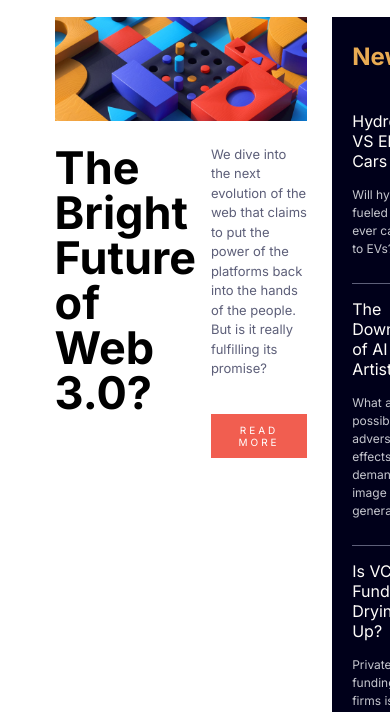
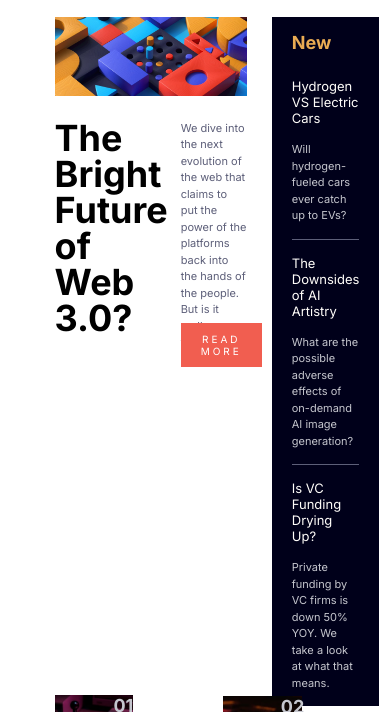
Before and after one commit to AydanKara/news-homepage-main, a plain HTML site: page index.html in a window 390 px wide. Shown: the part 67-779 px from the top of the page. Drawn offline with nearby package versions, Linux system fonts and the light colour scheme.

Commit message:
responsive

```diff
--- a/css/style.css
+++ b/css/style.css
@@ -19,6 +19,8 @@
   font-size: 10px;
   text-transform: uppercase;
   letter-spacing: 3px;
+  bottom: 0;
+  position: absolute;
 }
 .btn:hover {
   color: white;
@@ -84,6 +86,7 @@ header .navbar a:hover {
   color: hsl(236, 13%, 42%);
   line-height: 1.5;
   width: 50%;
+  position: relative;
 }
 .home .home-wrapper .home-wrapper-item:nth-child(2) {
   background-color: hsl(240, 100%, 5%);
@@ -178,3 +181,46 @@ header .navbar a:hover {
   color: #0a58ca;
 }
 /* ! footer end */
+
+/* responsive start */
+@media (max-width: 1380px) {
+  .home .home-wrapper-item-description {
+    padding: 15px 20px;
+  }
+}
+@media (max-width: 1296px) {
+  .home .home-wrapper-item-description .paragraph:last-child {
+    padding-bottom: 0;
+  }
+}
+@media (max-width: 1158px) {
+  .home .home-wrapper-item-description .paragraph:last-child {
+    padding-bottom: 0;
+  }
+  .home .home-wrapper-item-description h2 {
+    padding-bottom: 5px;
+  }
+}
+@media (max-width: 1100px) {
+  .home .home-wrapper-item-bottom .home-wrapper-item-bottom-left {
+    font-size: 36px;
+    font-weight: 600;
+  }
+  .home .home-wrapper-item-bottom .home-wrapper-item-bottom-right {
+    font-size: 11px;
+
+  }
+  .home .home-wrapper-item-description h2 {
+    padding-bottom: 0;
+    font-size: 18px;
+    margin-bottom: 10px;
+  }
+  .home .home-wrapper-item-description .bold-paragraph {
+    padding: 15px 0;
+    font-size: 13px;
+  }
+  .home .home-wrapper-item-description .paragraph {
+    padding-bottom: 15px;
+    font-size: 11px;
+  }
+}
```
Also changed, not shown: js/index.js (added), js/style.js (deleted).
